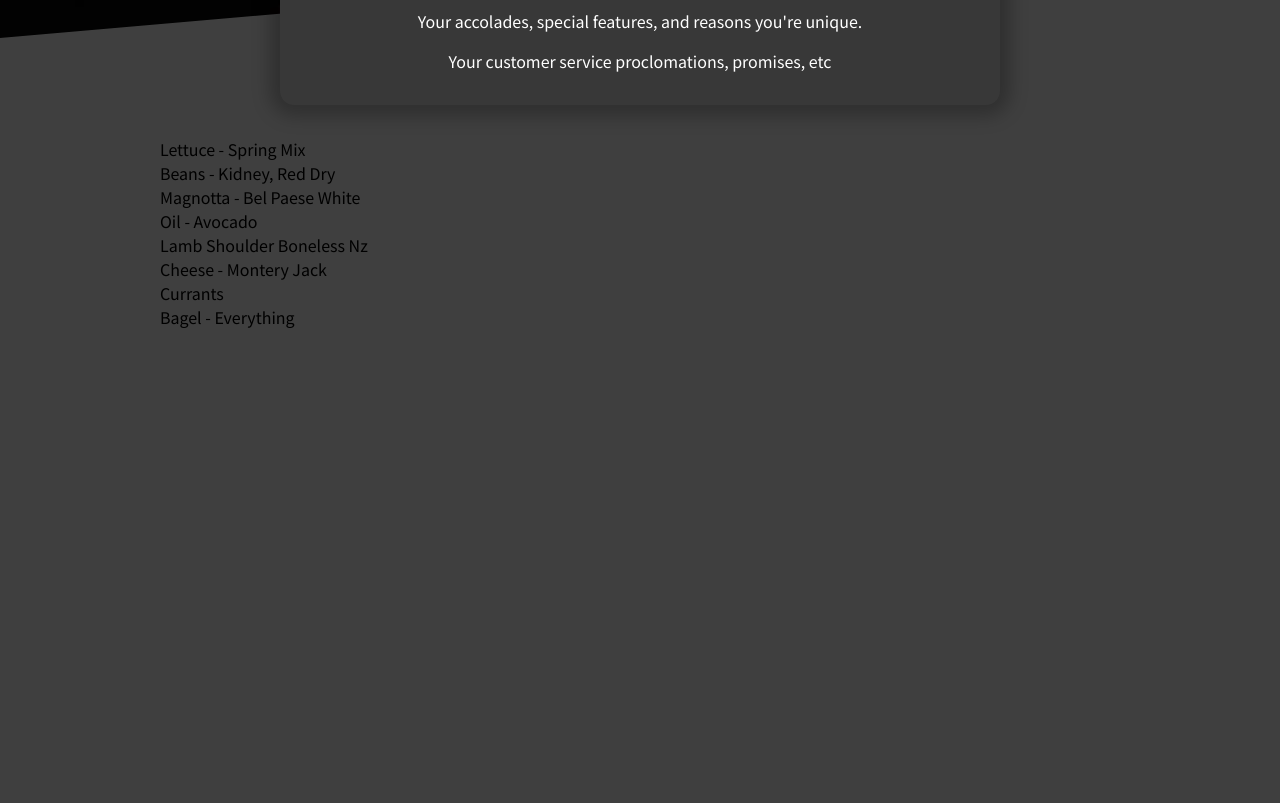
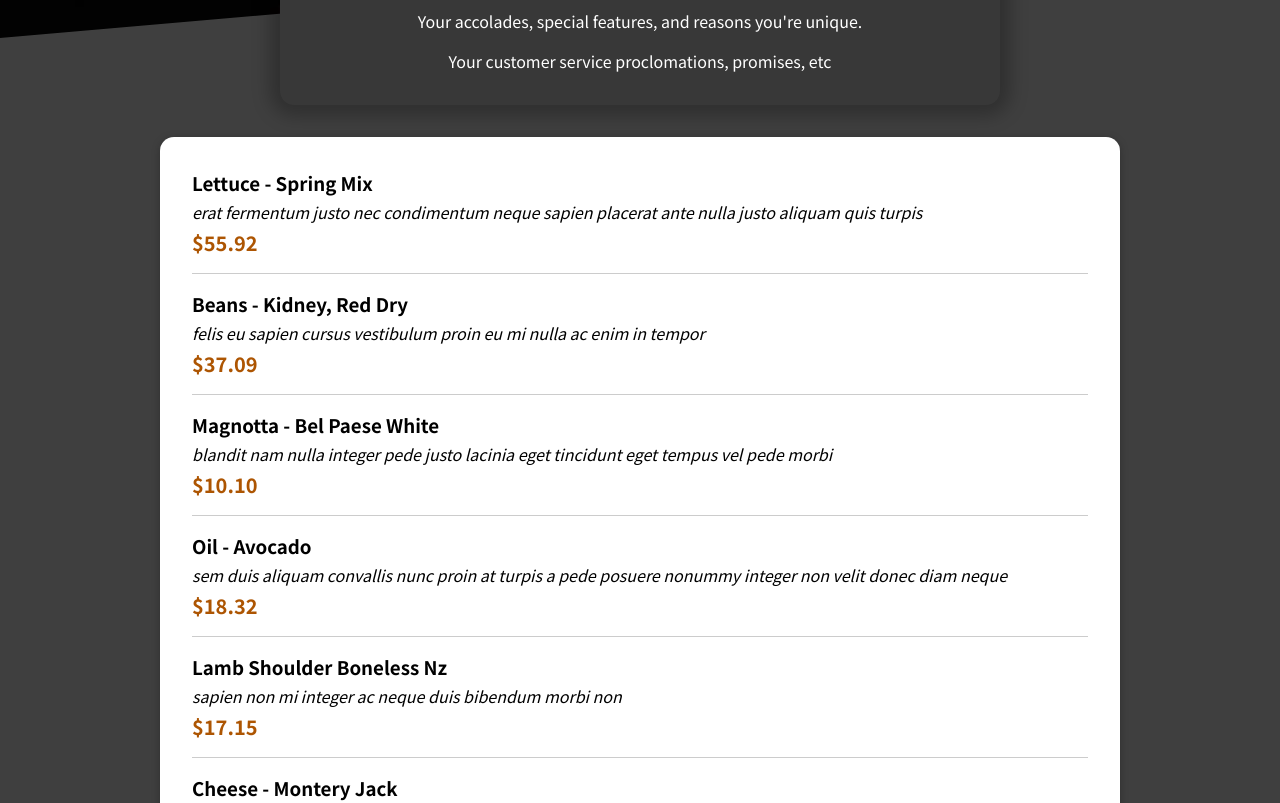
Before and after one commit to 1lee/react-e-com-ui, a React (Create React App) app: page / in a window 1280 px wide. Shown: the part 360-1163 px from the top of the page. Before the commit the page ends 800 px from the top, so only its background shows below. Built offline with nearby package versions, Linux system fonts and the light colour scheme.

Commit message:
added product Card

```diff
--- a/src/components/Products/AvailableProducts.js
+++ b/src/components/Products/AvailableProducts.js
@@ -1,3 +1,5 @@
+import Card from '../UI/Card';
+import ProductItem from './ProductItem/ProductItem';
 import classes from './AvailableProducts.module.css';
 
 const DUMMY_PRODUCTS = [
@@ -60,12 +62,21 @@
 
 const AvailableProducts = () => {
 	const productsList = DUMMY_PRODUCTS.map(p => {
-		return <li>{p.name}</li>;
+		return (
+			<ProductItem
+				key={p.id}
+				name={p.name}
+				description={p.description}
+				price={p.price}
+			/>
+		);
 	});
 
 	return (
 		<section className={classes.products}>
-			<ul>{productsList}</ul>
+			<Card>
+				<ul>{productsList}</ul>
+			</Card>
 		</section>
 	);
 };
--- /dev/null
+++ b/src/components/Products/ProductItem/ProductItem.js
@@ -0,0 +1,18 @@
+import classes from './ProductItem.module.css';
+
+const ProductItem = props => {
+	const price = `$${props.price.toFixed(2)}`;
+
+	return (
+		<li className={classes.product}>
+			<div>
+				<h3>{props.name}</h3>
+				<div className={classes.description}>{props.description}</div>
+				<div className={classes.price}>{price}</div>
+			</div>
+			<div></div>
+		</li>
+	);
+};
+
+export default ProductItem;
--- /dev/null
+++ b/src/components/Products/ProductItem/ProductItem.module.css
@@ -0,0 +1,22 @@
+.product {
+	display: flex;
+	justify-content: space-between;
+	margin: 1rem;
+	padding-bottom: 1rem;
+	border-bottom: 1px solid #ccc;
+}
+
+.product h3 {
+	margin: 0 0 0.25rem 0;
+}
+
+.description {
+	font-style: italic;
+}
+
+.price {
+	margin-top: 0.25rem;
+	font-weight: bold;
+	color: #ad5502;
+	font-size: 1.25rem;
+}
--- /dev/null
+++ b/src/components/UI/Card.js
@@ -0,0 +1,8 @@
+import classes from './Card.module.css';
+
+const Card = props => {
+    return <div className={classes.card}>{props.children
+    }</div>;
+};
+
+export default Card;
--- /dev/null
+++ b/src/components/UI/Card.module.css
@@ -0,0 +1,6 @@
+.card {
+	padding: 1rem;
+	box-shadow: 0 2px 8px rgba(0, 0, 0, 0.25);
+	border-radius: 14px;
+	background-color: white;
+}
```
Also changed, not shown: src/components/Products/ProductItem/ProductItemForm.js (added), 1 other file (tests, documents, lock files or other folders).
